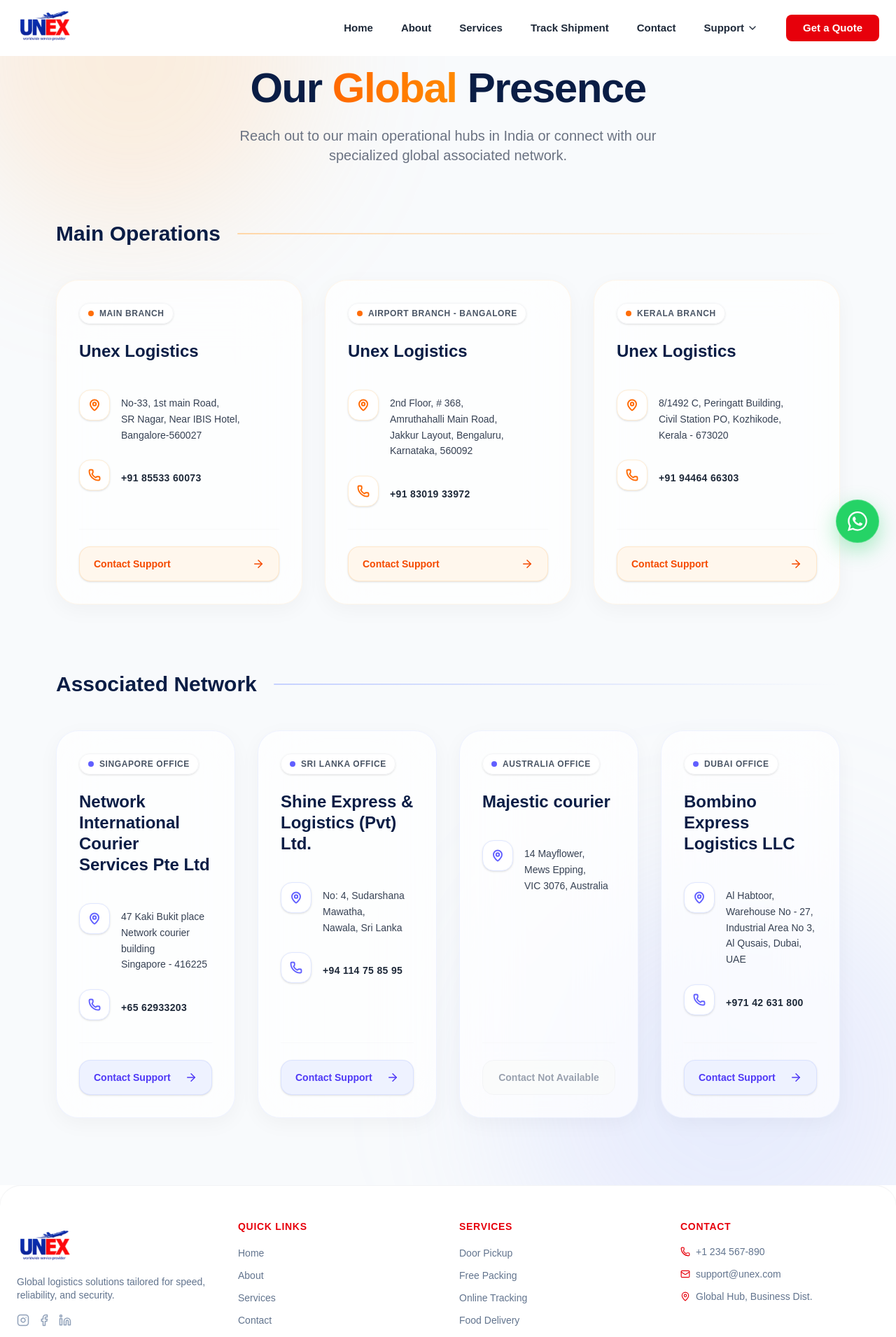
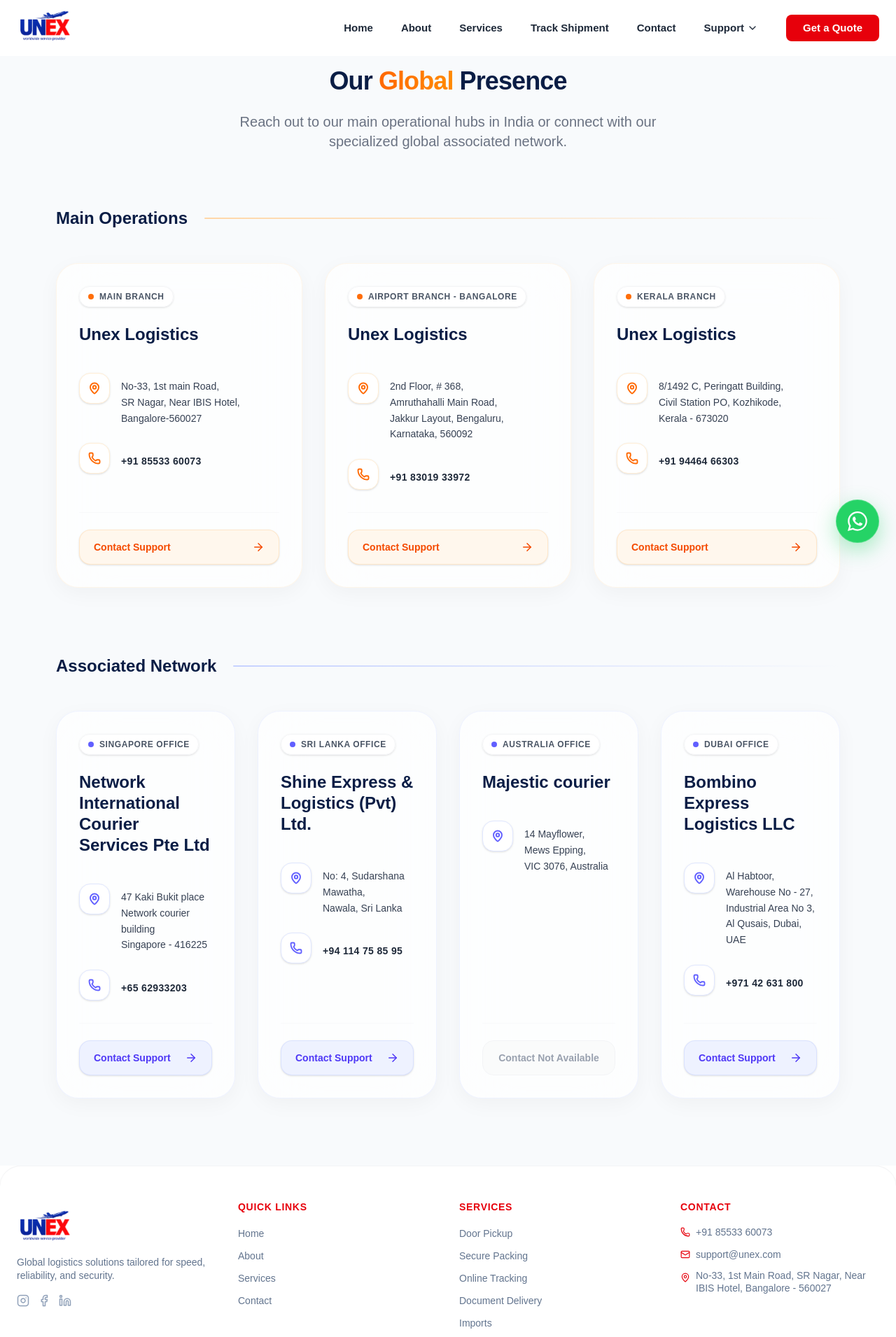
Before and after one commit to binsam008/unex, a React (Vite) app: page /contact in a window 1280 px wide. Shown: the top 1911 px of the page at 70% size. Built offline with nearby package versions, Linux system fonts and the light colour scheme.

Commit message:
feat: implement shipment tracking page with Firebase integration and add Footer and Contact components

```diff
--- a/src/components/Footer.jsx
+++ b/src/components/Footer.jsx
@@ -3,8 +3,8 @@
 
 export default function Footer() {
   const services = [
-    "Door Pickup", "Free Packing", "Online Tracking",
-    "Food Delivery", "Document Delivery", "Imports"
+    "Door Pickup", "Secure Packing", "Online Tracking",
+    "Document Delivery", "Imports"
   ];
 
   const quickLinks = [
@@ -74,15 +74,15 @@
             <ul className="space-y-3">
               <li className="flex items-center gap-2 text-slate-500 text-sm">
                 <Phone size={14} className="text-red-600" />
-                <span>+1 234 567-890</span>
+                <span>+91 85533 60073</span>
               </li>
               <li className="flex items-center gap-2 text-slate-500 text-sm">
                 <Mail size={14} className="text-red-600" />
                 <span>support@unex.com</span>
               </li>
-              <li className="flex items-center gap-2 text-slate-500 text-sm">
-                <MapPin size={14} className="text-red-600" />
-                <span className="truncate">Global Hub, Business Dist.</span>
+              <li className="flex items-start gap-2 text-slate-500 text-sm">
+                <MapPin size={14} className="text-red-600 mt-1 shrink-0" />
+                <span className="leading-tight">No-33, 1st Main Road, SR Nagar, Near IBIS Hotel, Bangalore - 560027</span>
               </li>
             </ul>
           </div>
--- a/src/pages/Contact.jsx
+++ b/src/pages/Contact.jsx
@@ -127,15 +127,9 @@
 
   return (
     <div className="relative min-h-screen px-6 md:px-20 py-24 font-outfit bg-slate-50 overflow-hidden">
-      {/* Dynamic Background Elements */}
-      <div className="absolute top-0 left-0 w-full h-full overflow-hidden pointer-events-none z-0">
-        <div className="absolute top-[-10%] left-[-5%] w-[500px] h-[500px] rounded-full bg-orange-300/20 blur-[100px] mix-blend-multiply"></div>
-        <div className="absolute bottom-[-10%] right-[-5%] w-[600px] h-[600px] rounded-full bg-indigo-300/20 blur-[120px] mix-blend-multiply"></div>
-      </div>
-
       <div className="relative z-10 max-w-7xl mx-auto">
         <div className="text-center mb-20">
-          <h2 className="text-5xl md:text-6xl font-extrabold mb-6 tracking-tight text-[#0A1D45]">
+          <h2 className="text-3xl md:text-4xl font-extrabold mb-6 tracking-tight text-[#0A1D45]">
             Our <span className="text-transparent bg-clip-text bg-gradient-to-r from-orange-500 to-orange-400">Global</span> Presence
           </h2>
           <p className="text-lg md:text-xl text-gray-500 max-w-2xl mx-auto font-medium">
@@ -146,7 +140,7 @@
         {/* Main Branches */}
         <div className="mb-24">
           <div className="flex items-center gap-6 mb-12">
-            <h3 className="text-3xl font-extrabold text-[#0A1D45] shrink-0">
+            <h3 className="text-2xl font-extrabold text-[#0A1D45] shrink-0">
                Main Operations
             </h3>
             <div className="h-[2px] flex-1 bg-gradient-to-r from-orange-200 to-transparent rounded-full"></div>
@@ -160,7 +154,7 @@
         {/* Overseas Branches */}
         <div>
           <div className="flex items-center gap-6 mb-12">
-            <h3 className="text-3xl font-extrabold text-[#0A1D45] shrink-0">
+            <h3 className="text-2xl font-extrabold text-[#0A1D45] shrink-0">
                Associated Network
             </h3>
             <div className="h-[2px] flex-1 bg-gradient-to-r from-indigo-200 to-transparent rounded-full"></div>
--- a/src/pages/Track.jsx
+++ b/src/pages/Track.jsx
@@ -45,10 +45,6 @@
   return (
     <div className="min-h-screen bg-gradient-to-b from-[#F8FAFC] to-slate-100 text-slate-900 py-26 px-4 font-outfit relative overflow-hidden">
 
-      {/* Decorative Blob Background */}
-      <div className="absolute top-[-5%] right-[-5%] w-[400px] h-[400px] bg-red-500/10 blur-[120px] rounded-full pointer-events-none" />
-      <div className="absolute bottom-[-10%] left-[-5%] w-[400px] h-[400px] bg-orange-500/10 blur-[120px] rounded-full pointer-events-none" />
-
       <div className="max-w-5xl mx-auto relative z-10">
 
         {/* COMPACT SEARCH HEADER */}
@@ -60,7 +56,7 @@
           <div className="inline-flex items-center justify-center p-2.5 bg-red-600 rounded-xl shadow-md shadow-red-500/10 mb-4 text-white font-black text-xs tracking-widest px-5">
             CARGO TRACKING
           </div>
-          <h1 className="text-4xl md:text-5xl font-black text-slate-900 mb-3 tracking-tight">
+          <h1 className="text-3xl md:text-4xl font-black text-slate-900 mb-3 tracking-tight">
             Track Your <span className="text-transparent bg-clip-text bg-gradient-to-r from-red-600 to-orange-500">Shipment</span>
           </h1>
           <p className="text-slate-500 mb-8 max-w-md mx-auto font-medium text-base">Enter tracking number for real-time updates.</p>
```
